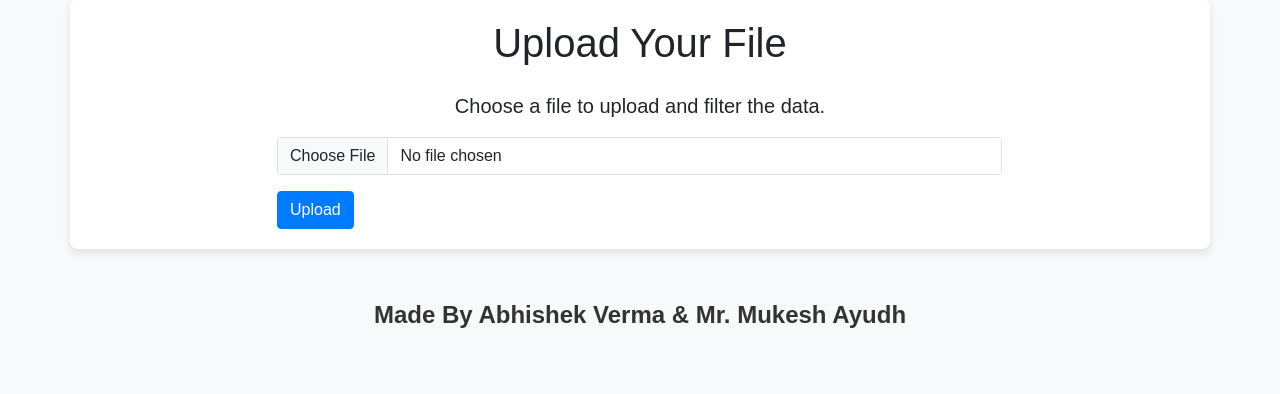
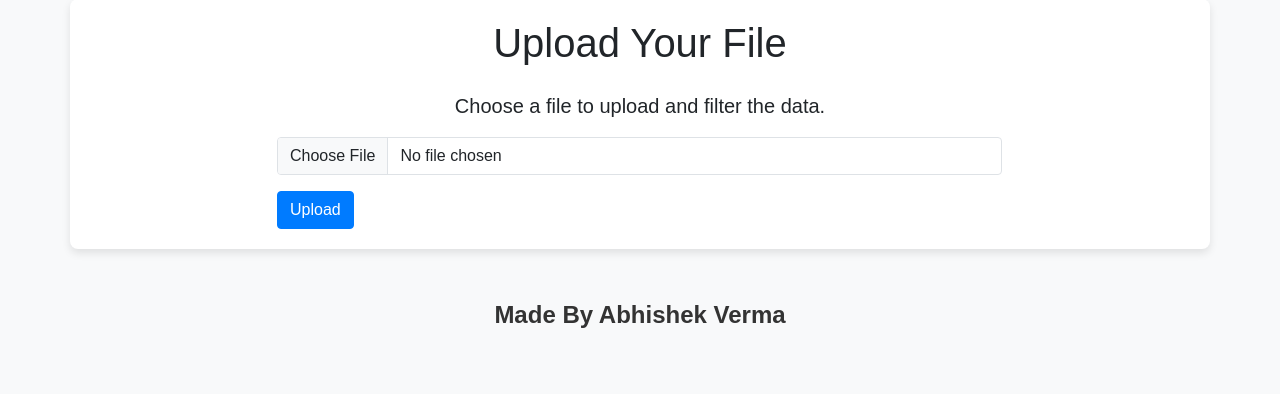
Before and after one commit to Abhi-9610/Excel-Cluster, a Flask app: page / in a window 1280 px wide. Shown: the part 49-443 px from the top of the page. Run offline with Flask 3, Linux system fonts and the light colour scheme.

Commit message:
base.html

```diff
--- a/templates/base.html
+++ b/templates/base.html
@@ -26,7 +26,7 @@
     <!-- Footer -->
     <footer class="text-center mt-5">
         <div class="animate__animated animate__fadeInUp">
-            <p style="font-size: 1.5rem; font-weight: bold; color: #333;">Made By Abhishek Verma & Mr. Mukesh Ayudh</p>
+            <p style="font-size: 1.5rem; font-weight: bold; color: #333;">Made By Abhishek Verma</p>
         </div>
     </footer>
 
```
